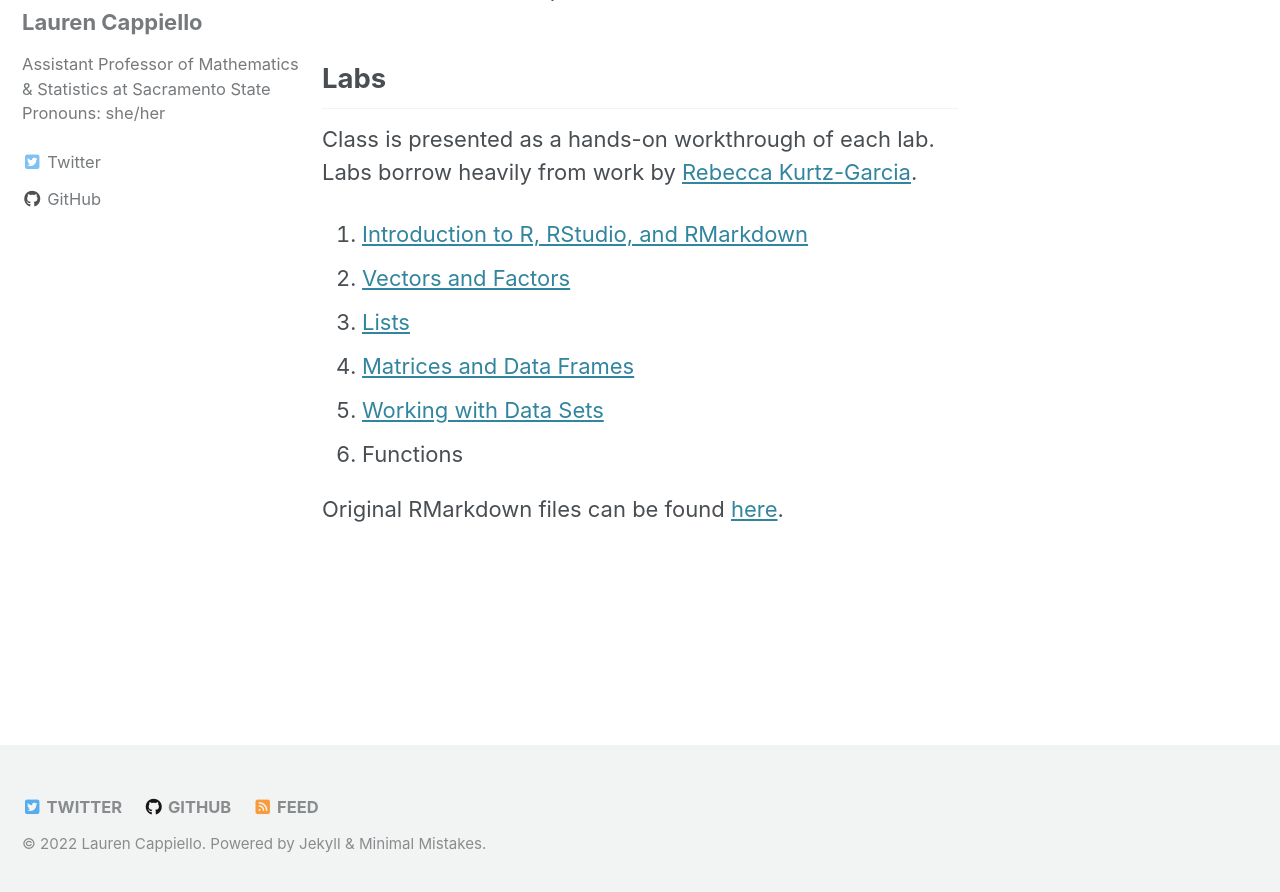
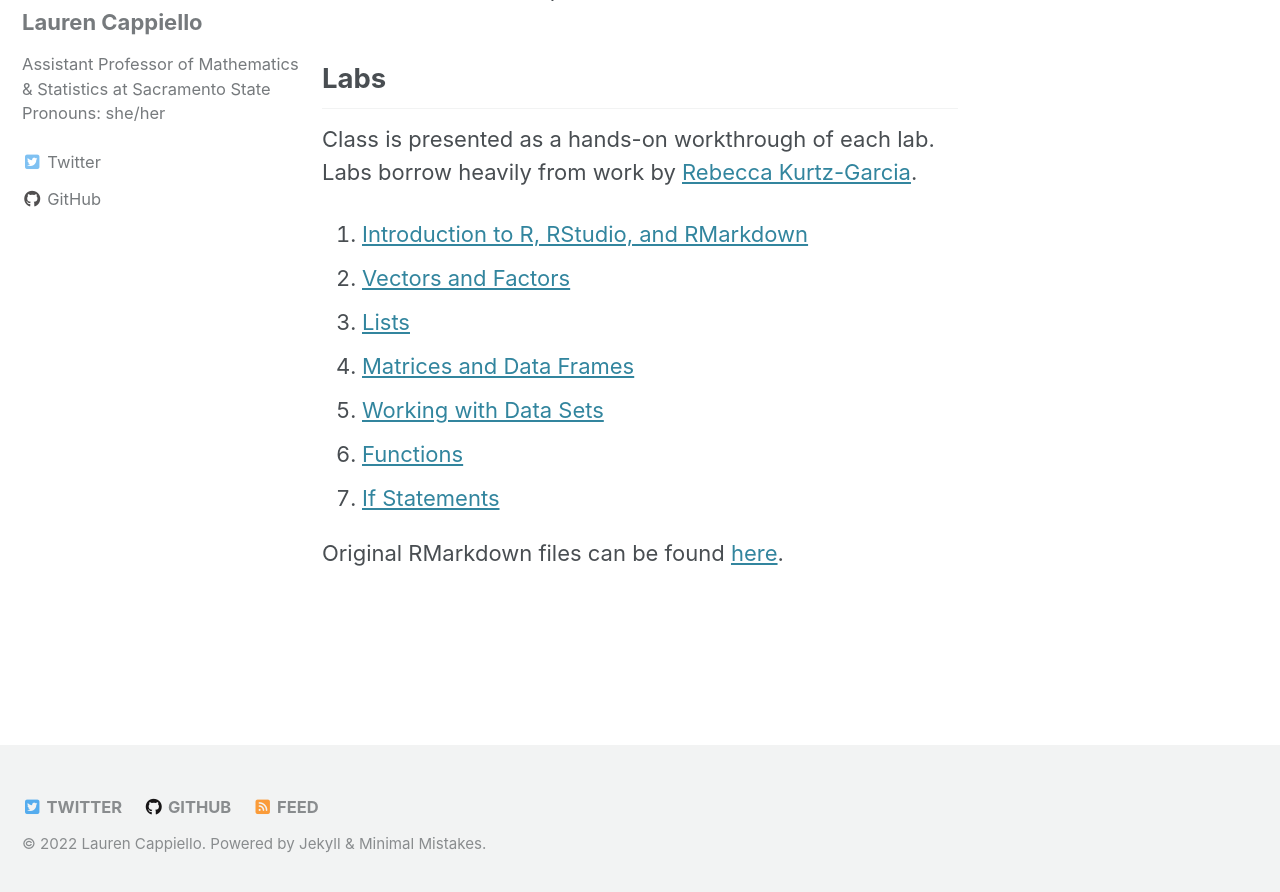
Before and after one commit to lgpcappiello/lgpcappiello.github.io, a Jekyll site: the page built from teaching/stat128/index.md, in a window 1280 px wide and 900 px high, scrolled down 222 px. Shown: the top 892 px of the window. Built offline with Jekyll 4.4.1, drawn with Linux system fonts in a browser that asks for light colours; cached includes are drawn as plain includes; nearby versions of some CDN libraries; a script bundle is joined from its source files by our own code; library files that are not in the unit come from our copies; comment, search, counter and statistics services are not loaded.

Commit message:
Update index.md

```diff
--- a/teaching/stat128/index.md
+++ b/teaching/stat128/index.md
@@ -16,6 +16,7 @@ Class is presented as a hands-on workthrough of each lab. Labs borrow heavily fr
 3. [Lists](https://lgpcappiello.github.io/teaching/stat128/rmarkdown/3-Lists.html)
 4. [Matrices and Data Frames](https://lgpcappiello.github.io/teaching/stat128/rmarkdown/4-Matrices.html)
 5. [Working with Data Sets](https://lgpcappiello.github.io/teaching/stat128/rmarkdown/5-Data.html)
-6. Functions
+6. [Functions](https://lgpcappiello.github.io/teaching/stat128/rmarkdown/6-Functions.html)
+7. [If Statements](https://lgpcappiello.github.io/teaching/stat128/rmarkdown/7-IfElse.html)
 
 Original RMarkdown files can be found [here](https://github.com/lgpcappiello/lgpcappiello.github.io/tree/master/teaching/stat128/rmarkdown).
```
